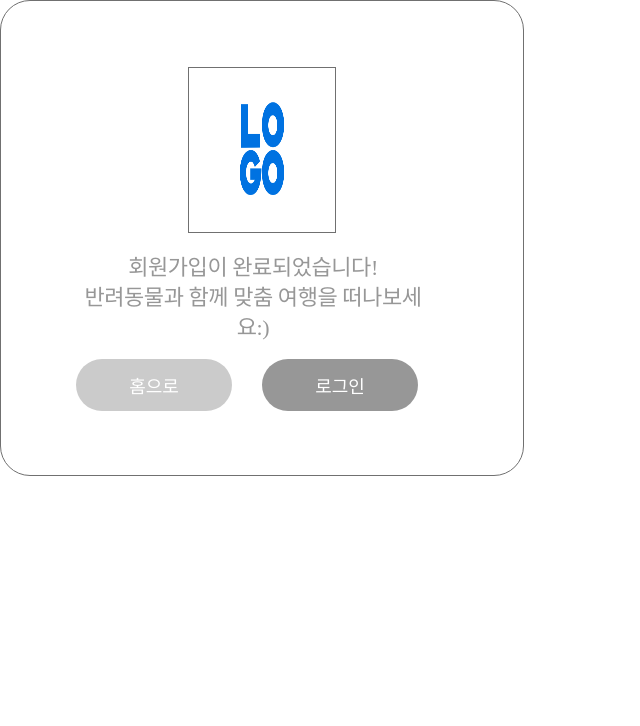
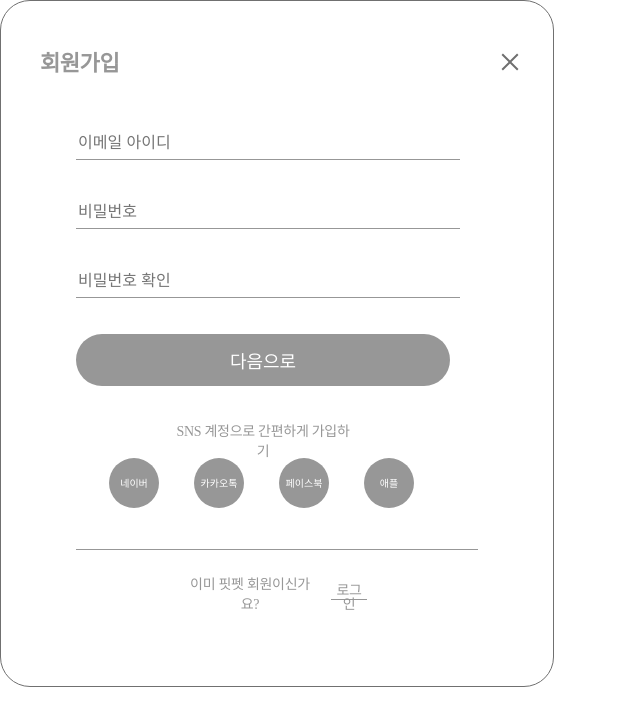
Before and after one commit to cjy0019/FITPET, a React (Create React App) app in the folder fitpet/: page /signup in a window 1280 px wide. Shown: the top 726 px of the page, without its empty margins (0-640 px from the left). Built offline with nearby package versions, Linux system fonts and the light colour scheme.

Commit message:
[config] : GUI 컴포넌트 폴더 생성 #13
- 버튼, 컨텐츠 박스, 폰트 파일 생성

```diff
--- /dev/null
+++ b/fitpet/src/common/Button.jsx
@@ -0,0 +1 @@
+//ㅇㅇ
--- /dev/null
+++ b/fitpet/src/common/Container.jsx
@@ -0,0 +1 @@
+//ㅇㅇ
--- /dev/null
+++ b/fitpet/src/common/Font.jsx
@@ -0,0 +1 @@
+//ㅇㅇ
--- /dev/null
+++ b/fitpet/src/common/index.jsx
@@ -0,0 +1 @@
+//ㅇㅇ
--- a/fitpet/src/pages/SignUpPage.jsx
+++ b/fitpet/src/pages/SignUpPage.jsx
@@ -1,11 +1,13 @@
 import React from 'react';
-//import SignUp from '../components/signUp/SignUp';
+import { Route } from 'react-router-dom';
+import SignUp from '../components/signUp/SignUp';
 import SignUpEnd from '../components/signUp/SignUpEnd';
+
 const SignUpPage = () => {
   return (
     <div>
-      {/* <SignUp /> */}
-      <SignUpEnd />
+      <Route path='/signUp' component={SignUp} />
+      <Route path='/signUpEnd' component={SignUpEnd} />
     </div>
   );
 };
```
